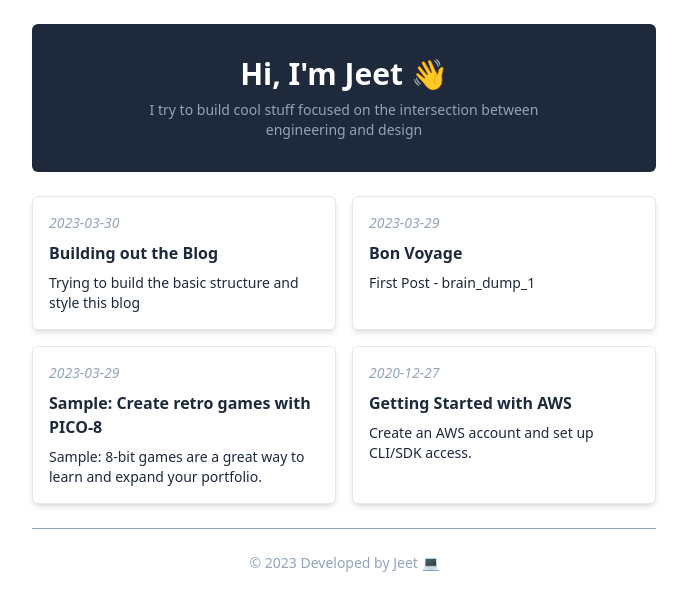
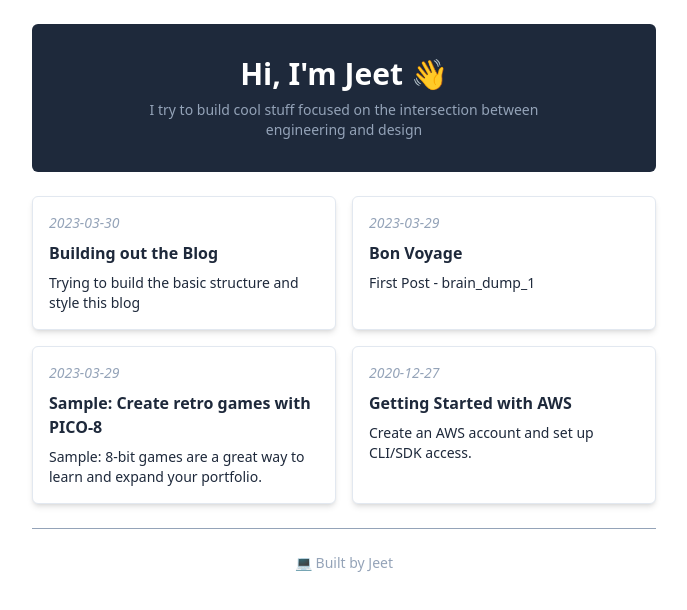
Before and after one commit to jeetch/my-blog, a Next.js app: page / in a window 1280 px wide. Shown: the top 610 px of the page, without its empty margins (296-983 px from the left). Built offline with nearby package versions, Linux system fonts and the light colour scheme.

Commit message:
edited footer

```diff
--- a/src/app/layout.tsx
+++ b/src/app/layout.tsx
@@ -22,7 +22,7 @@ export default function RootLayout({
 
   const footer = (
     <footer className="border-t text-sm border-slate-400 mt-6 py-6 text-center text-slate-400">
-      <p>© 2023 Developed by Jeet 💻</p>
+      <p>💻 Built by Jeet</p>
     </footer>
   );
 
```
